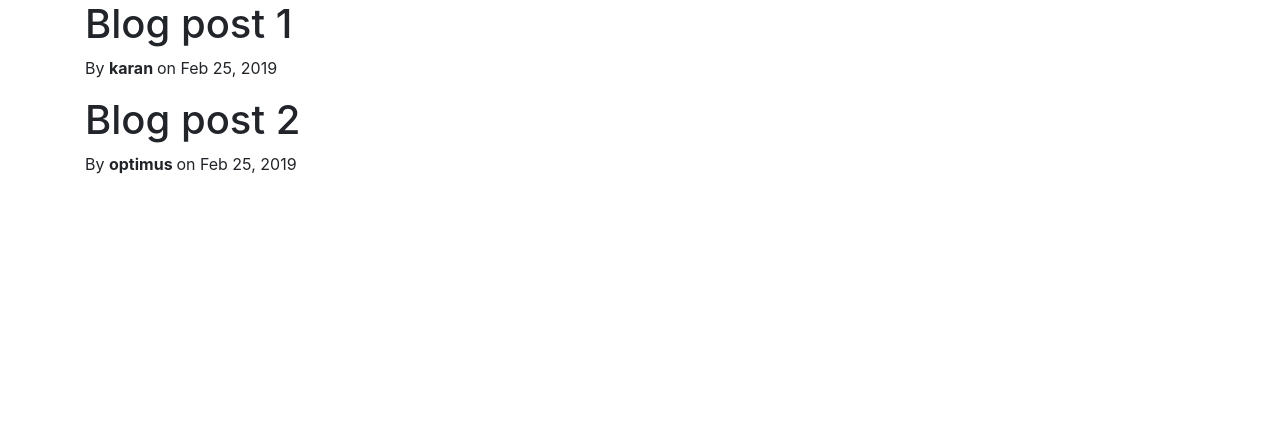
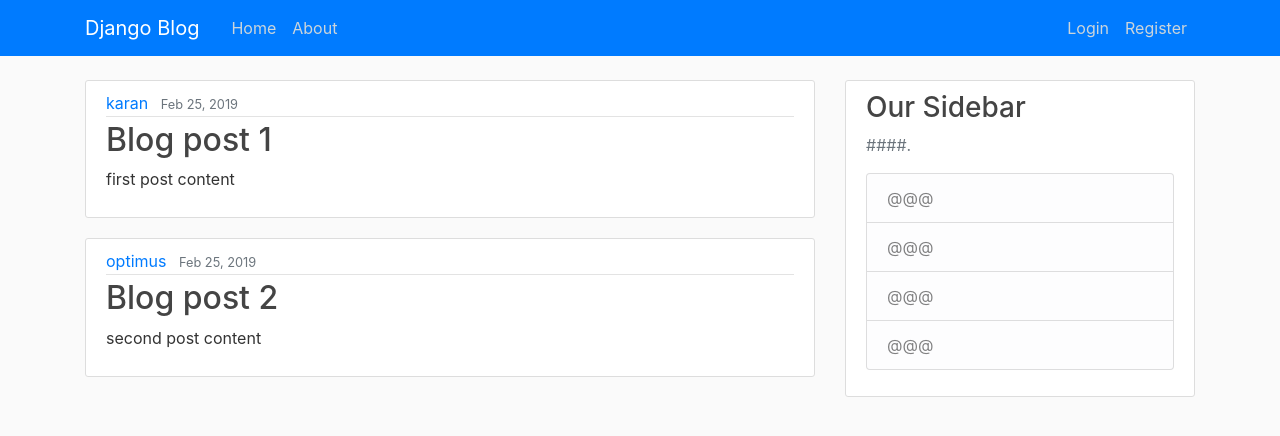
Before and after one commit to negikaran7/Django_site, a Django app: page / in a window 1280 px wide. Shown: the top 436 px of the page. Run offline with Django 3.2, Linux system fonts and the light colour scheme; some libraries are stand-ins or nearby versions.

Commit message:
bootstrap templates

```diff
--- /dev/null
+++ b/django/mysite/blog/static/blog/main.css
@@ -0,0 +1,89 @@
+body {
+    background: #fafafa;
+    color: #333333;
+    margin-top: 5rem;
+}
+
+h1,
+h2,
+h3,
+h4,
+h5,
+h6 {
+    color: #444444;
+}
+
+ul {
+    margin: 0;
+}
+
+.bg-steel {
+    background-color: #5f788a;
+}
+
+.site-header .navbar-nav .nav-link {
+    color: #cbd5db;
+}
+
+.site-header .navbar-nav .nav-link:hover {
+    color: #ffffff;
+}
+
+.site-header .navbar-nav .nav-link.active {
+    font-weight: 500;
+}
+
+.content-section {
+    background: #ffffff;
+    padding: 10px 20px;
+    border: 1px solid #dddddd;
+    border-radius: 3px;
+    margin-bottom: 20px;
+}
+
+.article-title {
+    color: #444444;
+}
+
+a.article-title:hover {
+    color: #428bca;
+    text-decoration: none;
+}
+
+.article-content {
+    white-space: pre-line;
+}
+
+.article-img {
+    height: 65px;
+    width: 65px;
+    margin-right: 16px;
+}
+
+.article-metadata {
+    padding-bottom: 1px;
+    margin-bottom: 4px;
+    border-bottom: 1px solid #e3e3e3
+}
+
+.article-metadata a:hover {
+    color: #333;
+    text-decoration: none;
+}
+
+.article-svg {
+    width: 25px;
+    height: 25px;
+    vertical-align: middle;
+}
+
+.account-img {
+    height: 125px;
+    width: 125px;
+    margin-right: 20px;
+    margin-bottom: 16px;
+}
+
+.account-heading {
+    font-size: 2.5rem;
+}
--- a/django/mysite/blog/templates/blog/base.html
+++ b/django/mysite/blog/templates/blog/base.html
@@ -1,23 +1,51 @@
+{% load static %}
 <!DOCTYPE html>
-<html lang="en">
+<html>
 
 <head>
+
+    <!-- Required meta tags -->
+    <meta charset="utf-8">
+    <meta name="viewport" content="width=device-width, initial-scale=1, shrink-to-fit=no">
+
     <!-- Bootstrap CSS -->
     <link rel="stylesheet" href="https://maxcdn.bootstrapcdn.com/bootstrap/4.0.0/css/bootstrap.min.css" integrity="sha384-Gn5384xqQ1aoWXA+058RXPxPg6fy4IWvTNh0E263XmFcJlSAwiGgFAW/dAiS6JXm"
         crossorigin="anonymous">
 
+    <link rel="stylesheet" type="text/css" href="{% static 'blog/main.css' %}">
+
     {% if title %}
-    <title>Django Blog -{{ title }}</title>
+    <title>Django Blog - {{ title }}</title>
     {% else %}
-    <title> Django Blog</title>
+    <title>Django Blog</title>
     {% endif %}
 </head>
 
 <body>
-    <div class="container">
-        {% block content %}
-        {% endblock%}
-    </div>
+    <header class="site-header">
+        {% include "includes/navitems.html" %}
+    </header>
+    <main role="main" class="container">
+        <div class="row">
+            <div class="col-md-8">
+                {% block content %}{% endblock %}
+            </div>
+            <div class="col-md-4">
+                <div class="content-section">
+                    <h3>Our Sidebar</h3>
+                    <p class='text-muted'>####.
+                        <ul class="list-group">
+                            <li class="list-group-item list-group-item-light">@@@</li>
+                            <li class="list-group-item list-group-item-light">@@@</li>
+                            <li class="list-group-item list-group-item-light">@@@</li>
+                            <li class="list-group-item list-group-item-light">@@@</li>
+                        </ul>
+                    </p>
+                </div>
+            </div>
+        </div>
+    </main>
+
     <!-- Optional JavaScript -->
     <!-- jQuery first, then Popper.js, then Bootstrap JS -->
     <script src="https://code.jquery.com/jquery-3.2.1.slim.min.js" integrity="sha384-KJ3o2DKtIkvYIK3UENzmM7KCkRr/rE9/Qpg6aAZGJwFDMVNA/GpGFF93hXpG5KkN"
@@ -26,7 +54,6 @@
         crossorigin="anonymous"></script>
     <script src="https://maxcdn.bootstrapcdn.com/bootstrap/4.0.0/js/bootstrap.min.js" integrity="sha384-JZR6Spejh4U02d8jOt6vLEHfe/JQGiRRSQQxSfFWpi1MquVdAyjUar5+76PVCmYl"
         crossorigin="anonymous"></script>
-
 </body>
 
 </html>
--- a/django/mysite/blog/templates/blog/home.html
+++ b/django/mysite/blog/templates/blog/home.html
@@ -1,7 +1,15 @@
 {% extends "blog/base.html" %}
 {% block content %}
-    {% for post in posts %}
-    <h1>{{ post.title }}</h1>
-    <p>By <strong> {{ post.author }} </strong>on {{ post.date_posted }}</p>
-    {% endfor %}
+{% for post in posts %}
+<article class="media content-section">
+    <div class="media-body">
+        <div class="article-metadata">
+            <a class="mr-2" href="#">{{ post.author }}</a>
+            <small class="text-muted">{{ post.date_posted }}</small>
+        </div>
+        <h2><a class="article-title" href="#">{{ post.title }}</a></h2>
+        <p class="article-content">{{ post.content }}</p>
+    </div>
+</article>
+{% endfor %}
 {% endblock content %}
--- /dev/null
+++ b/django/mysite/blog/templates/includes/navitems.html
@@ -0,0 +1,22 @@
+<header class="site-header">
+    <nav class="navbar navbar-expand-md navbar-dark bg-primary fixed-top">
+        <div class="container">
+            <a class="navbar-brand mr-4" href="{% url 'blog-home'%}">Django Blog</a>
+            <button class="navbar-toggler" type="button" data-toggle="collapse" data-target="#navbarToggle"
+                aria-controls="navbarToggle" aria-expanded="false" aria-label="Toggle navigation">
+                <span class="navbar-toggler-icon"></span>
+            </button>
+            <div class="collapse navbar-collapse" id="navbarToggle">
+                <div class="navbar-nav mr-auto">
+                    <a class="nav-item nav-link" href="{% url 'blog-home'%}">Home</a>
+                    <a class="nav-item nav-link" href="{% url 'blog-about'%}">About</a>
+                </div>
+                <!-- Navbar Right Side -->
+                <div class="navbar-nav">
+                    <a class="nav-item nav-link" href="#">Login</a>
+                    <a class="nav-item nav-link" href="#">Register</a>
+                </div>
+            </div>
+        </div>
+    </nav>
+</header>
```
